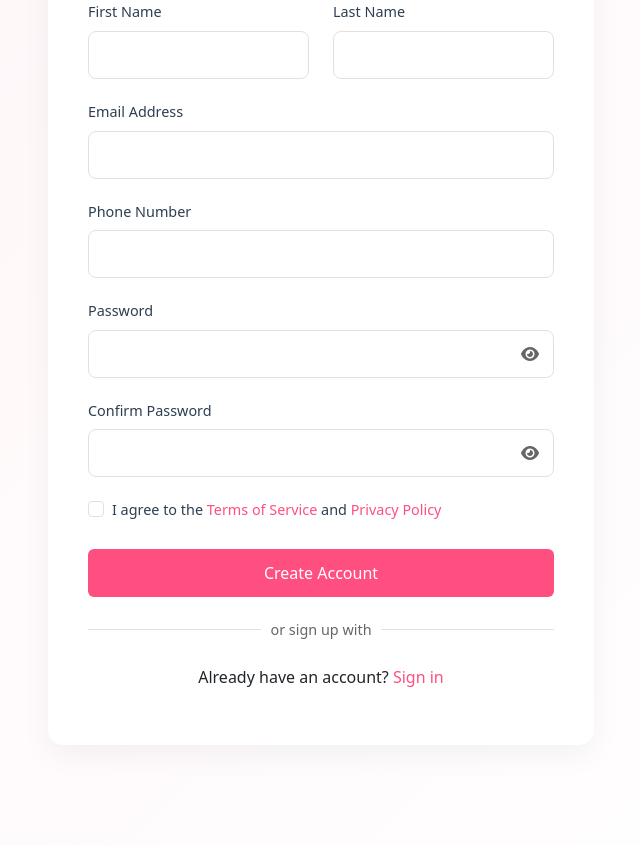
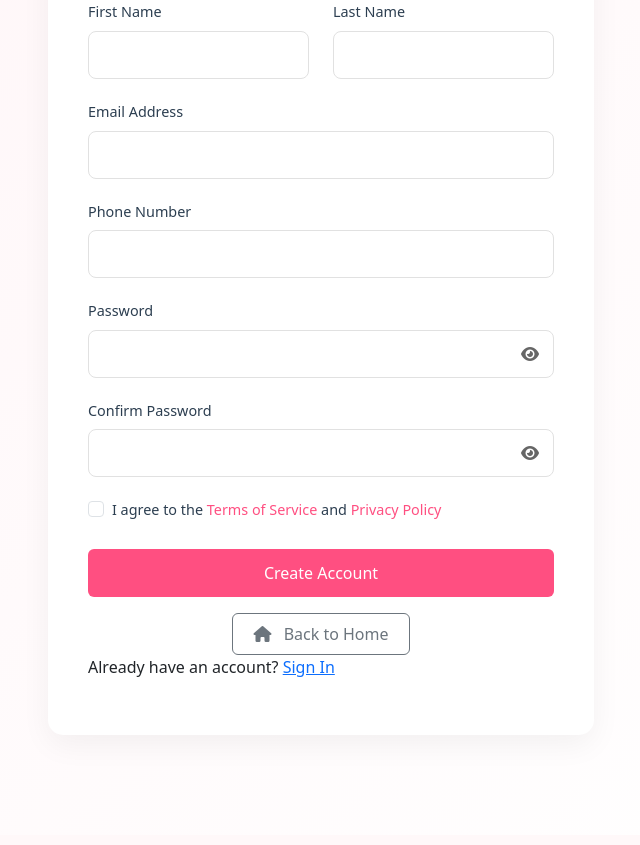
Before and after one commit to dimuthadithya/BeautyProducts, a PHP site: page /register.php in a window 1280 px wide. Shown: the part 243-1088 px from the top of the page, without its empty margins (319-959 px from the left). After the commit the page ends 920 px from the top, so only its background shows below. Run offline with PHP 8.4, Linux system fonts and the light colour scheme.

Commit message:
Add "Back to Home" button to login and registration pages with updated styles

```diff
--- a/assets/css/auth.css
+++ b/assets/css/auth.css
@@ -87,6 +87,23 @@
 .btn-primary:hover {
     background: #ff3567;
     transform: translateY(-1px);
+}
+
+/* Back to Home Button */
+.btn-outline-secondary {
+    border: 1px solid #6c757d;
+    color: #6c757d;
+    padding: 8px 20px;
+    transition: all 0.3s ease;
+}
+
+.btn-outline-secondary:hover {
+    background-color: #6c757d;
+    color: white;
+}
+
+.btn-outline-secondary i {
+    margin-right: 8px;
 }
 
 /* Social Auth */
--- a/login.php
+++ b/login.php
@@ -93,6 +93,9 @@ if ($_SERVER["REQUEST_METHOD"] == "POST") {
       </div>
       <button type="submit" class="btn btn-login">Login</button>
     </form>
+    <div class="mt-3 text-center">
+      <a href="index.php" class="btn btn-outline-secondary"><i class="fas fa-home"></i> Back to Home</a>
+    </div>
     <div class="forgot-password">
       <a href="#">Forgot Password?</a>
     </div>
--- a/register.php
+++ b/register.php
@@ -143,14 +143,13 @@ if ($_SERVER["REQUEST_METHOD"] == "POST") {
               <button type="submit" class="btn btn-primary w-100">
                 Create Account
               </button>
-              <div class="auth-divider">
-                <span>or sign up with</span>
-              </div>
-              <p class="text-center mt-4">
-                Already have an account?
-                <a href="login.html">Sign in</a>
-              </p>
             </form>
+            <div class="mt-3 text-center">
+              <a href="index.php" class="btn btn-outline-secondary"><i class="fas fa-home"></i> Back to Home</a>
+            </div>
+            <div class="auth-footer">
+              <p>Already have an account? <a href="login.php">Sign In</a></p>
+            </div>
           </div>
         </div>
       </div>
```
